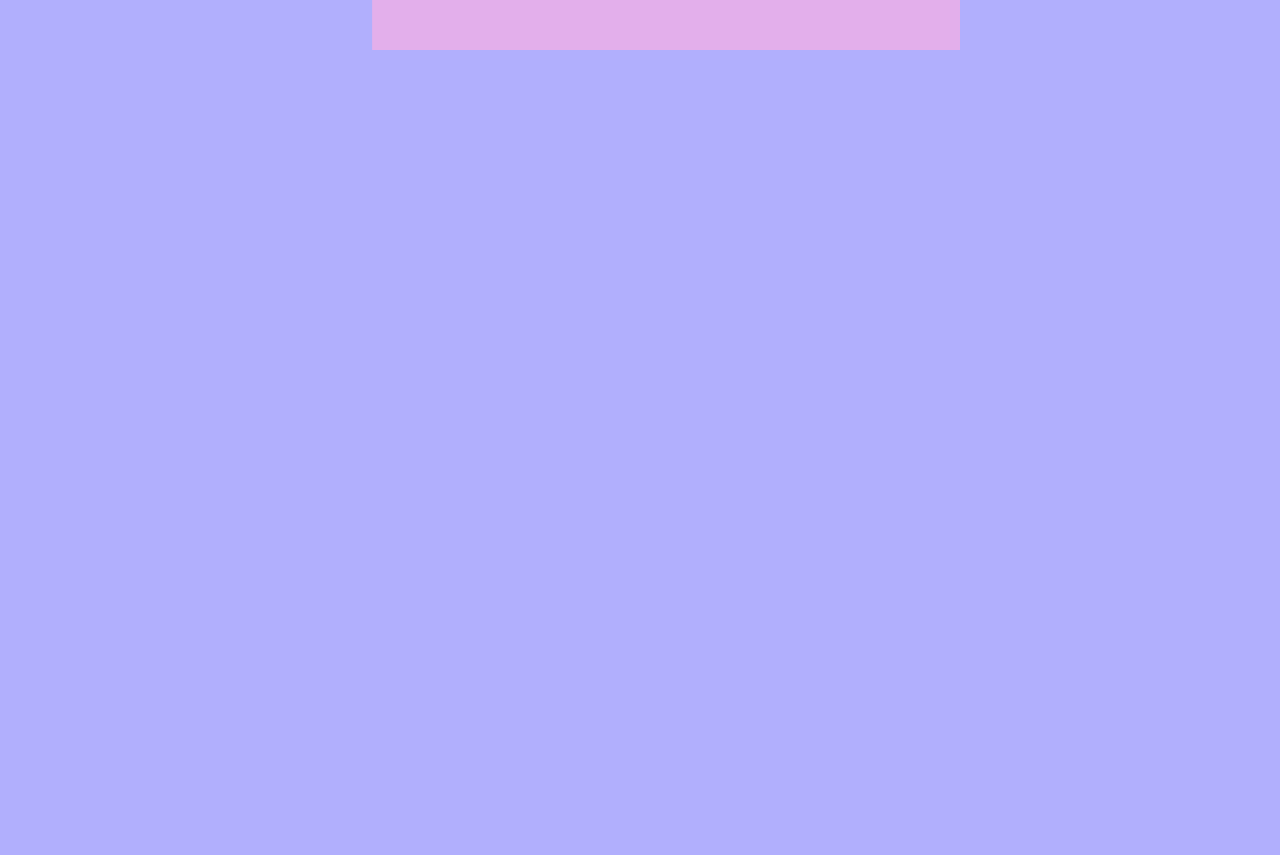
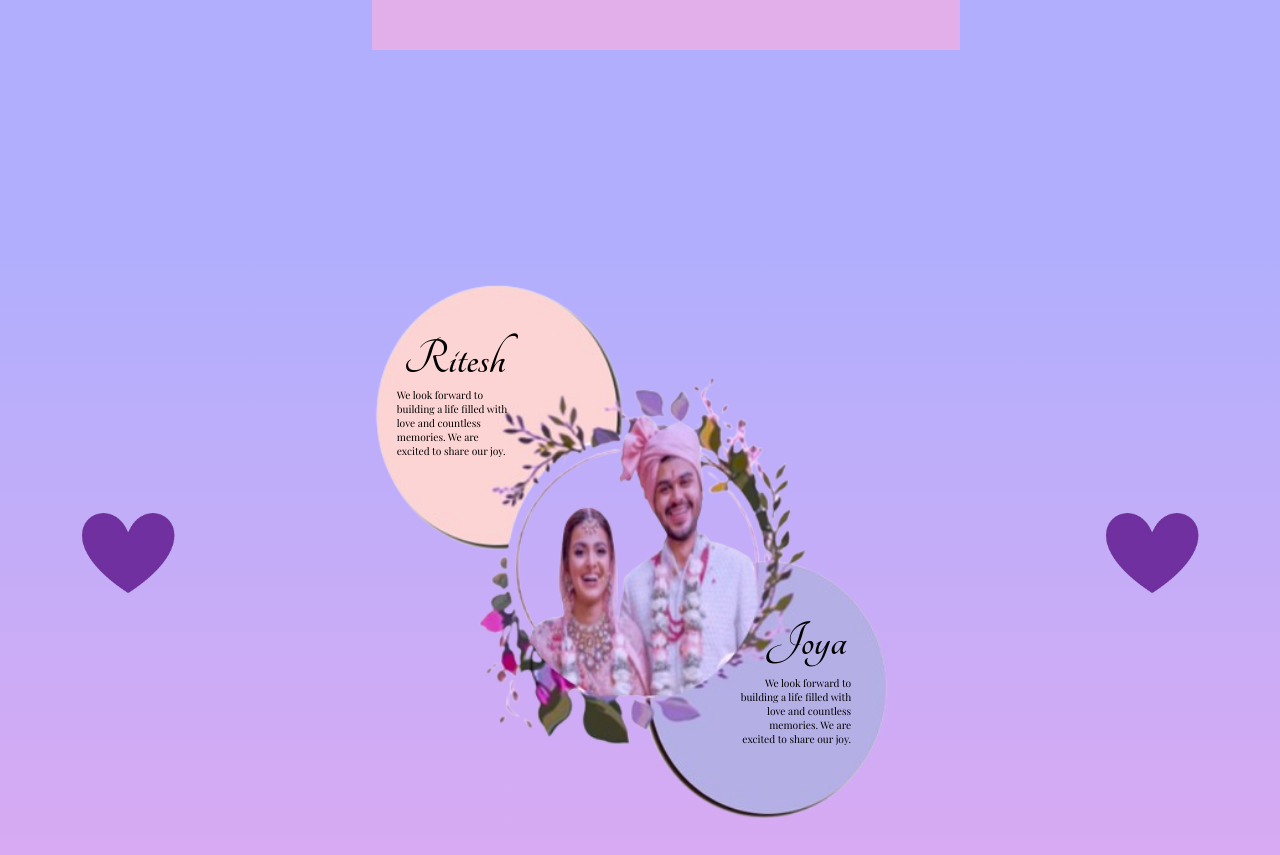
Before and after one commit to pavigitup/paviFunzippydesign, a plain HTML site: page index.html in a window 1280 px wide. Shown: the part 652-1507 px from the top of the page. Before the commit the page ends 800 px from the top, so only its background shows below. Drawn offline with nearby package versions, Linux system fonts and the light colour scheme; a web font is replaced by a local one.

Commit message:
Home Session

```diff
--- a/index.css
+++ b/index.css
@@ -117,9 +117,12 @@ body{
 /* SECTION - 2 */
 
 .home-container {
-  background: #b1affd;
+
   text-align: center;
   width: 100%;
+  display: flex;
+  flex-direction: column;
+  justify-content: center;
 }
 .tittle {
   color: #572424;
@@ -260,7 +263,97 @@ body{
   left: 50px;
   align-self: center;
 }
-.section-3 {
+
+.home-2{
+  background-image: linear-gradient(to bottom, #b1affd 0%, #d8aaf3 100%);
+  margin-top: 20%;
+  display: flex;
+  justify-content: space-around;
+  align-items: center;
+}
+
+.couples{
+  width: 100%;
+  position: relative;
+}
+.couples-1{
+  width: 10%;
+}
+.center-couple{
+  display: flex;
+  justify-content: flex-start;
+  align-items: flex-start;
+  flex-direction: column;
+  position: relative;
+  width: 50%;
+}
+.couple-para{
+  position: absolute;
+  top: 22%;
+  left: 12%;
+  font-size: .8vw;
+  width: 18%;
+  font-family: "Playfair Display", serif;
+  text-wrap: wrap;
+
+}
+.couple-para-a{
+  position: absolute;
+  top: 70%;
+  left: 65%;
+  text-align: right;
+  font-size: .8vw;
+  width: 18%;
+  font-family: "Playfair Display", serif;
+  text-wrap: wrap;
+
+}
+.couple-para-1{
+  position: absolute;
+  top: 13%;
+  font-size: 4vw;
+  left: 12%;
+  text-align: center;
+  font-weight: bolder;
+  text-wrap: wrap;
+  width: 18%;
+
+}
+.couple-para-1-b{
+  position: absolute;
+  top: 60%;
+  font-size: 4vw;
+  left: 67%;
+  text-align: center;
+  font-weight: bolder;
+  text-wrap: wrap;
+  width: 18%;
+
+}
+
+@media (max-width: 800px) {
+  .couples-1{
+    display: none;
+  }
+  .center-couple{
+    width: 100%;
+  }
+  .couple-para{
+    font-size: 1.8vw;
+  }
+  .couple-para-a{
+    font-size:1.8vw;
+  }
+  .couple-para-1{
+    font-size:6vw;
+  }
+  .couple-para-1-b{
+    font-size:6vw;
+  }
+}
+
+
+/* .section-3 {
   background: #b1affd;
   width: 100%;
   height: 100%;
@@ -788,3 +881,4 @@ color:white;
 .footer li{
     color: #881616;
 }
+ */
--- a/index.html
+++ b/index.html
@@ -29,7 +29,7 @@
           class="image  "
         />
       </div>
-   <div class="home-container">
+      <div class="home-container">
 
 
           <div class="frame-container">
@@ -40,6 +40,25 @@
 
 
 
+      </div>
+      <div class="home-2">
+        <img src="./assects/heart-3.png" class="couples-1" />
+        <div class="center-couple">
+          <img src="./assects/home-2.png" class="couples" />
+          <h1 class="couple-para-1">Ritesh</h1>
+          <p class="couple-para">We look forward to building a
+            life filled with love and
+            countless memories. We are
+            excited to share our joy.</p>
+          <h1 class="couple-para-1-b">Joya</h1>
+          <p class="couple-para-a">We look forward to building a
+            life filled with love and
+            countless memories. We are
+            excited to share our joy.</p>
+        </div>
+
+
+        <img src="./assects/heart-3.png" class="couples-1"/>
       </div>
      <!-- <div class="section-4">
         <h1 class="tittle">SCHEDULES</h1>
```
Also changed, not shown: assects/heart-2.png (added), assects/heart-3.png (added), assects/heart.png (added), assects/home-2.png (added).
